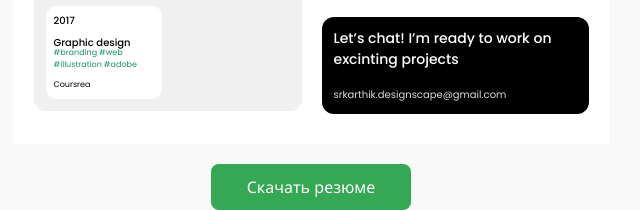
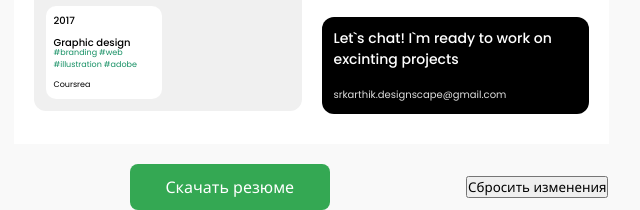
Before and after one commit to MikieIgl/CV-front-end, a website built with Vite: page index.html in a window 1280 px wide. Shown: the part 733-943 px from the top of the page, without its empty margins (349-989 px from the left). Built offline with nearby package versions, Linux system fonts and the light colour scheme.

Commit message:
Update index.html

```diff
--- a/index.html
+++ b/index.html
@@ -190,12 +190,14 @@
           </div>
         </div>
         <div class="contact">
-          <div class="title-2"><p class="name-title" data-editable="outro">Let’s chat! I’m ready to work on excinting projects</p></div>
+          <div class="title-2"><p class="name-title" data-editable="outro">Let`s chat! I`m ready to work on excinting projects</p></div>
           <div class="title-3"><div class="name-title-2" data-editable="mail-link">srkarthik.designscape@gmail.com</div></div>
         </div>
       </div>
 
       <button id="downloadBtn" class="download-btn">Скачать резюме</button>
+      <button id="reset-resume" class="reset-button">Сбросить изменения</button>
+
       <script src="scripts/animations.js"></script>
       <script src="scripts/main.js"></script>
       <script src="scripts/pdf-export.js"></script>
```
